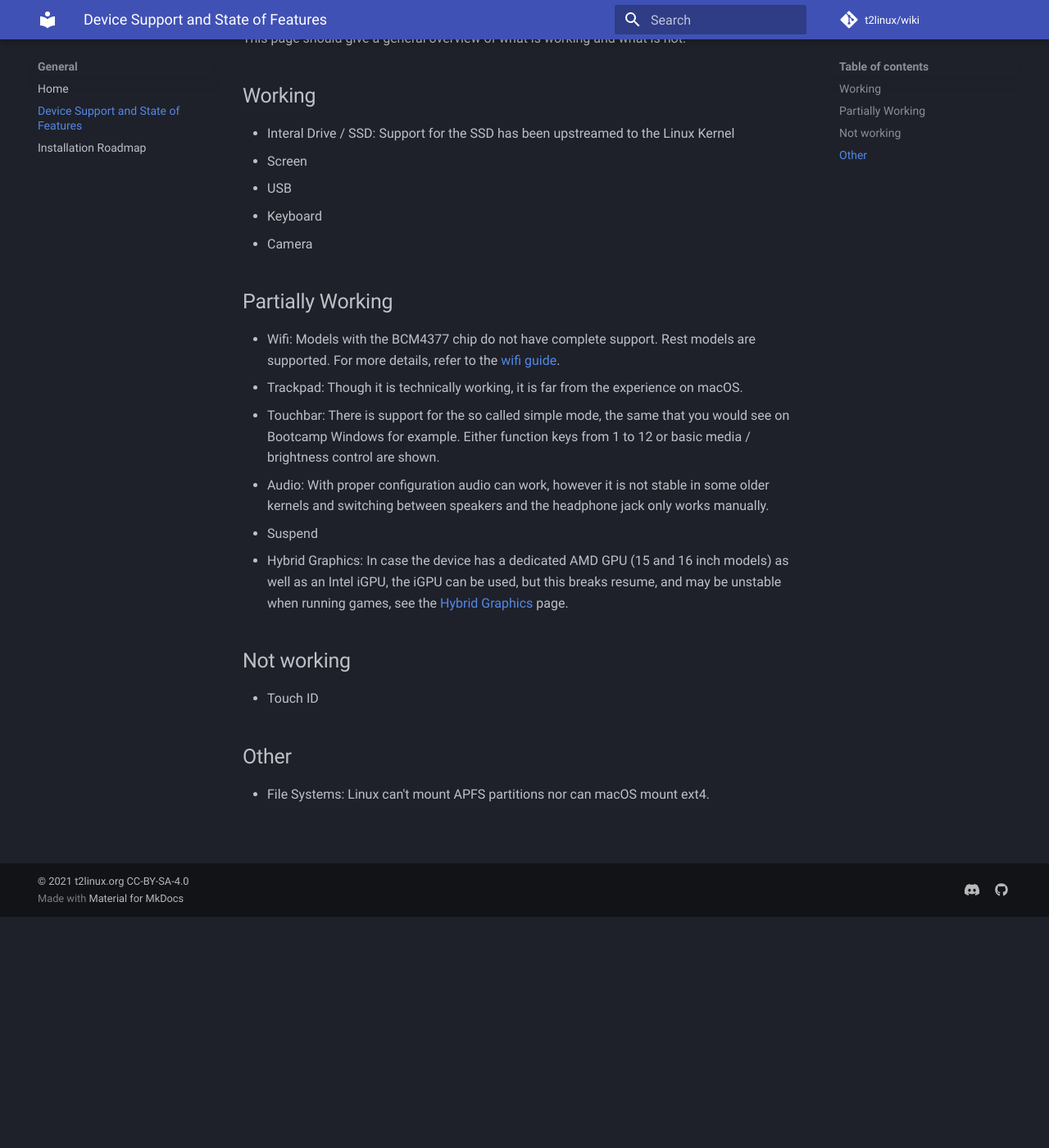
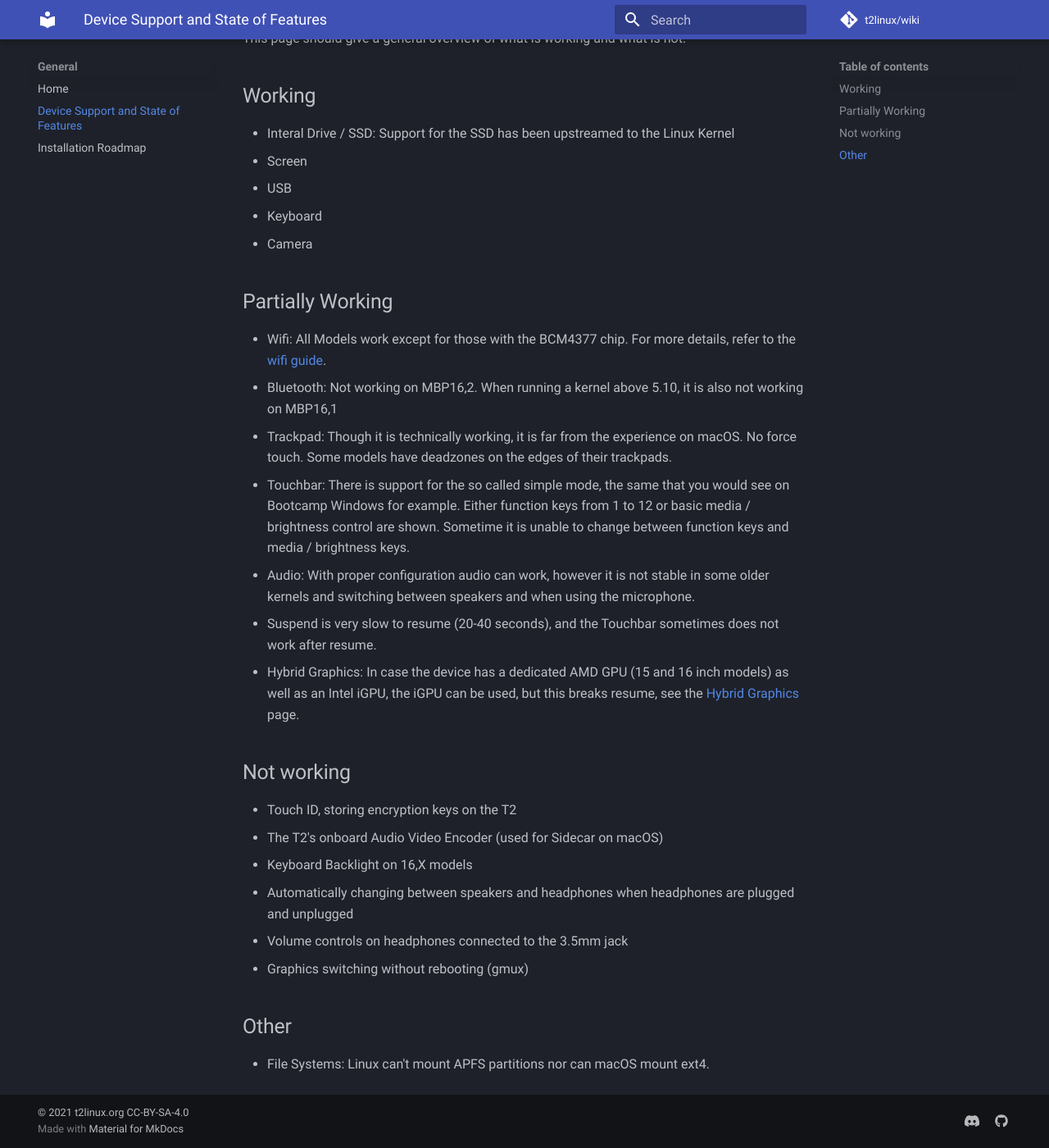
Before and after one commit to t2linux/wiki, an MkDocs documentation site: the page built from docs/state.md, in a window 1280 px wide and 1400 px high, scrolled down 282 px. Shown: the whole window at 82% size. Built offline with MkDocs 1.6.1 and Material for MkDocs 9.7.7, drawn with Linux system fonts in a browser that asks for light colours; comment, search, counter and statistics services are not loaded.

Commit message:
Update state.md
might cover #11

```diff
--- a/docs/state.md
+++ b/docs/state.md
@@ -12,16 +12,22 @@ While Linux is usable on all T2 models, some features are limited by lack of dri
 
 ## Partially Working
 
-- Wifi: Models with the BCM4377 chip do not have complete support. Rest models are supported. For more details, refer to the [wifi guide](http://wiki.t2linux.org/guides/wifi/).
-- Trackpad: Though it is technically working, it is far from the experience on macOS.
-- Touchbar: There is support for the so called simple mode, the same that you would see on Bootcamp Windows for example. Either function keys from 1 to 12 or basic media / brightness control are shown.
-- Audio: With proper configuration audio can work, however it is not stable in some older kernels and switching between speakers and the headphone jack only works manually.
-- Suspend
-- Hybrid Graphics: In case the device has a dedicated AMD GPU (15 and 16 inch models) as well as an Intel iGPU, the iGPU can be used, but this breaks resume, and may be unstable when running games, see the [Hybrid Graphics](https://wiki.t2linux.org/guides/hybrid-graphics/) page.
+- Wifi: All Models work except for those with the BCM4377 chip. For more details, refer to the [wifi guide](http://wiki.t2linux.org/guides/wifi/).
+- Bluetooth: Not working on MBP16,2. When running a kernel above 5.10, it is also not working on MBP16,1
+- Trackpad: Though it is technically working, it is far from the experience on macOS. No force touch. Some models have deadzones on the edges of their trackpads.
+- Touchbar: There is support for the so called simple mode, the same that you would see on Bootcamp Windows for example. Either function keys from 1 to 12 or basic media / brightness control are shown. Sometime it is unable to change between function keys and media / brightness keys.
+- Audio: With proper configuration audio can work, however it is not stable in some older kernels and switching between speakers and when using the microphone.
+- Suspend is very slow to resume (20-40 seconds), and the Touchbar sometimes does not work after resume.
+- Hybrid Graphics: In case the device has a dedicated AMD GPU (15 and 16 inch models) as well as an Intel iGPU, the iGPU can be used, but this breaks resume, see the [Hybrid Graphics](https://wiki.t2linux.org/guides/hybrid-graphics/) page.
 
 ## Not working
 
-- Touch ID
+- Touch ID, storing encryption keys on the T2
+- The T2's onboard Audio Video Encoder (used for Sidecar on macOS)
+- Keyboard Backlight on 16,X models
+- Automatically changing between speakers and headphones when headphones are plugged and unplugged
+- Volume controls on headphones connected to the 3.5mm jack
+- Graphics switching without rebooting (gmux)
 
 ## Other
 
```
